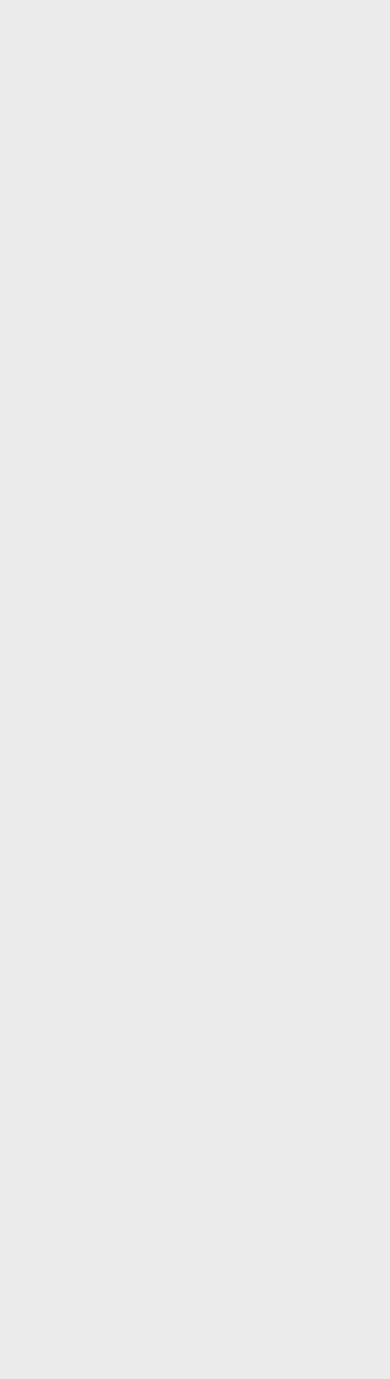
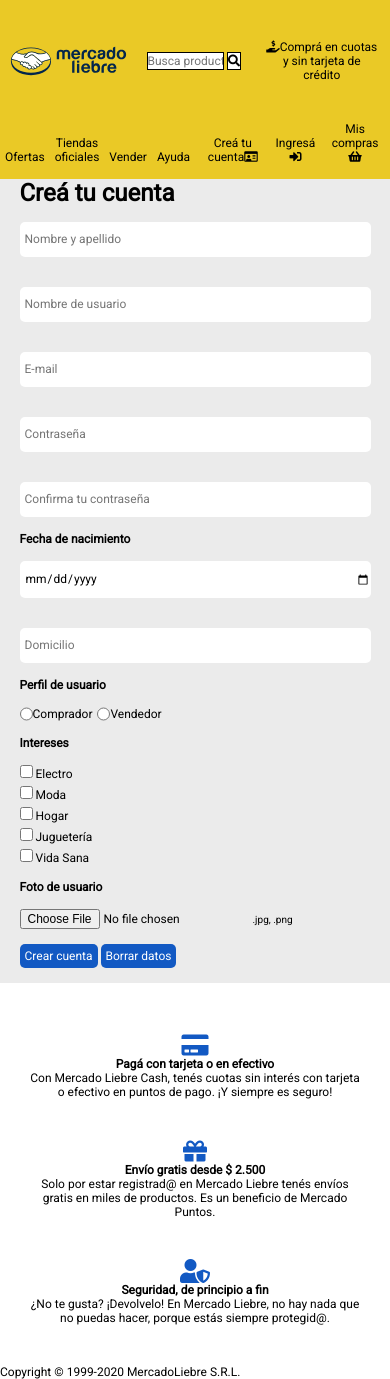
Before and after one commit to davaloslm/tp-mercadoliebre, a website: page views/register.html in a window 390 px wide. Before the commit the page ends 844 px from the top, so only its background shows below. Drawn offline with Linux system fonts and the light colour scheme.

Commit message:
Agrega register con estilos y media query

```diff
--- a/public/css/main.css
+++ b/public/css/main.css
@@ -1,21 +1,21 @@
-main{
+.home main{
     width: 90%;
     margin: 0px auto;
 }
 
-main section{
+.home main section{
     display: flex;
     flex-wrap: wrap;
     justify-content: space-between;
 }
 
-main section article{
+.home main section article{
     margin: 10px 0px;
     background-color: white;
 
 }
 
-main section article div{
+.home main section article div{
     border-top:  solid 1px var(--grisClaro);
     padding: 15px;
     position: relative;
@@ -24,18 +24,18 @@
     align-items: baseline ;
 }
 
-main section article img {
+.home main section article img {
     width: 100%;
 }
 
 
-main section h3.titulares{
+.home main section h3.titulares{
     font-size: 24px;
     width: 100%;
     margin: 15px 0;
 }
 
-main section article div i{
+.home main section article div i{
     display: block ;
     color: var(--verde);
     font-size: 16px ;
@@ -50,19 +50,19 @@
     top: -15px ;
 }
 
-main section article div p.precio{
+.home main section article div p.precio{
     font-size: 18px;
     width: 30%;
 
 }
 
-main section article div p.descuentos{
+.home main section article div p.descuentos{
     font-size: 16px;
     color: var(--verde);
     width: 70%;
 }
 
-main section article h4{
+.home main section article h4{
     font-size: 16px;
     font-weight: normal;
     display: none;
@@ -73,17 +73,17 @@
 
 
 
-    main section article h4 {
+    .home main section article h4 {
     display: block;
     margin-top: 15px;
 }
 
-    main section article{
+    .home main section article{
     box-shadow : 0px 0px 10px rgb( 100 , 100 , 100 );
     width: 45%;
 }
 
-main section article div p.descuentos{
+.home main section article div p.descuentos{
     text-align: end;
 }
 
@@ -93,7 +93,7 @@
 }
 
 @media(min-width: 769px){
-    main section article{
+    .home main section article{
         width: 22%;
     }
 
--- /dev/null
+++ b/public/css/register.css
@@ -0,0 +1,61 @@
+main.register section {
+    width: 90%;
+    margin: 0 auto;
+}
+
+main.register section h2{
+    font-size: 24px;
+}
+
+main.register section form div.datos input{
+    border-radius: 5px;
+    border: none;
+    line-height: 35px;
+    width: 100%;
+    padding-left: 5px;
+    margin: 15px 0;
+}
+
+main.register section form div.perfil{
+    display: flex;
+    margin: 15px 0;
+}
+main.register section form div.perfil input:last-of-type{
+    margin-left: 5px
+}
+
+main.register section form div.intereses{
+    display: flex;
+    margin: 15px 0;
+    flex-wrap: wrap;
+    flex-direction: column;
+
+}
+main.register section form div.intereses div{
+    width: 100%;
+    margin-bottom: 5px;
+}
+
+main.register section form div.intereses div:last-child{
+    margin-bottom: 0;
+}
+
+main.register section form div.foto{
+    margin: 15px 0;
+}
+
+main.register section form div.foto small{
+    font-size: 10px;
+}
+
+main.register section form div.botones{
+    margin: 15px auto;
+}
+
+main.register section form div.botones button{
+    color: white;
+    background-color: var(--celeste);
+    border: none;
+    border-radius: 5px;
+    padding: 5px;
+}
--- a/public/css/style.css
+++ b/public/css/style.css
@@ -2,3 +2,4 @@
 @import url("./header.css");
 @import url("./main.css");
 @import url("./footer.css");
+@import url("./register.css");
--- a/views/register.html
+++ b/views/register.html
@@ -8,7 +8,146 @@
     <link rel="stylesheet" href="/css/style.css">
     <title>Registro</title>
 </head>
-<body>
+<body >
+    <header>
+        <div class="header">
+            <img class="logo" src="/images/logo-mercado-liebre.svg" alt="Logo">
+            <div class="search">
+                <form action="">
+                    <input type="text" name="" id="" placeholder="Busca productos, marcas">
+                    <button><i class="fas fa-search"></i></button>
+                </form>
+            </div>
+            <div class="cuotas">
+                <p><i class="fas fa-hand-holding-usd"></i>Comprá en cuotas y sin tarjeta de crédito</p>
+            </div>
+        </div>
+
+        <nav>
+            <ul class="list1">
+
+                    <li><a href="">Ofertas</a></li>
+                    <li><a href="">Tiendas oficiales</a></li>
+                    <li><a href="">Vender</a></li>
+                    <li><a href="">Ayuda</a></li>
+
+            </ul>
+            <ul class="list2">
+
+                    <li><a href="/register">Creá tu cuenta<i class="far fa-id-card"></i></a></li>
+                    <li><a href="/login">Ingresá<i class="fas fa-sign-in-alt"></i></a></li>
+                    <li><a href="">Mis compras<i class="fas fa-shopping-basket"></i></a></li>
+
+            </ul>
+        </nav>
+        <div class="burger-menu">
+            <i class="fas fa-bars"></i>
+        </div>
+
+        <!-- <img class="banner" src="/images/img-home-banner.jpg" alt="Banner"> -->
+
+    </header>
+
+    <main class="register">
+        <section>
+            <h2>Creá tu cuenta</h2>
+            <form action="">
+                <div class="datos">
+                    <input type="text" id="nombre" name="nombre" placeholder="Nombre y apellido" required>
+                    <input type="text" id="usuario" name="usuario" placeholder="Nombre de usuario" required>
+                    <input type="email" id="email" name="email" placeholder="E-mail" required>
+                    <input type="password" name="contraseña" id="contraseña1" placeholder="Contraseña">
+                    <input type="password" name="contraseña2" id="contraseña2" placeholder="Confirma tu contraseña">
+
+                    <h4>Fecha de nacimiento</h4>
+                    <input type="date" id="fecNac" name="fecNac" required max="2003-09-10">
+
+                    <input type="text" id="domicilio" name="domicilio" placeholder="Domicilio" required>
+                </div>
+
+                <h4>Perfil de usuario</h4>
+                <div class="perfil">
+                    <input type="radio" id="comprador" name="perfil" >
+                    <label for="perfil">Comprador</label>
+                    <input type="radio" id="vendedor" name="perfil"  >
+                    <label for="perfil">Vendedor</label>
+                </div>
+
+                <h4>Intereses</h4>
+                <div class="intereses">
+                    <div>
+                        <input type="checkbox" name="interes" id="electro">
+                        <label for="electro">Electro</label>
+                    </div>
+
+                   <div>
+                        <input type="checkbox" name="interes" id="moda">
+                        <label for="moda">Moda</label>
+                   </div>
+
+                    <div>
+                        <input type="checkbox" name="interes" id="hogar">
+                        <label for="hogar">Hogar</label>
+                    </div>
+
+                    <div>
+                        <input type="checkbox" name="interes" id="jugueteria">
+                        <label for="jugueteria">Juguetería</label>
+                    </div>
+
+                    <div>
+                        <input type="checkbox" name="interes" id="vidaSana">
+                        <label for="vidaSana">Vida Sana</label>
+                    </div>
+                </div>
+
+                <h4>Foto de usuario</h4>
+                <div class="foto">
+                    <input type="file" name="foto" id="foto" accept=".jpg, .png" >
+                    <small>.jpg, .png</small>
+                </div>
+
+                <div class="botones">
+                    <a href="/"><button type="submit">Crear cuenta</button></a>
+
+                    <button type="reset">Borrar datos</button>
+                </div>
+
+
+
+
+            </form>
+        </section>
+    </main>
+
+    <footer>
+
+        <section>
+            <i class="fas fa-credit-card"></i>
+            <h3>Pagá con tarjeta o en efectivo</h3>
+            <p>Con Mercado Liebre Cash, tenés cuotas sin interés con tarjeta o efectivo en
+                puntos de pago. ¡Y siempre es seguro!</p>
+        </section>
+
+        <section>
+            <i class="fas fa-gift"></i>
+            <h3>Envío gratis desde $ 2.500</h3>
+            <p>Solo por estar registrad@ en Mercado Liebre tenés envíos gratis en miles de
+                productos. Es un beneficio de Mercado Puntos.
+            </p>
+        </section>
+
+        <section>
+            <i class="fas fa-user-shield"></i>
+            <h3>Seguridad, de principio a fin</h3>
+            <p>¿No te gusta? ¡Devolvelo! En Mercado Liebre, no hay nada que no puedas hacer,
+                porque estás siempre protegid@.</p>
+        </section>
+
+        <span>Copyright © 1999-2020 MercadoLiebre S.R.L.</span>
+
+
+    </footer>
 
 </body>
 </html>
```
Also changed, not shown: views/home.html (+2 -2 lines).
